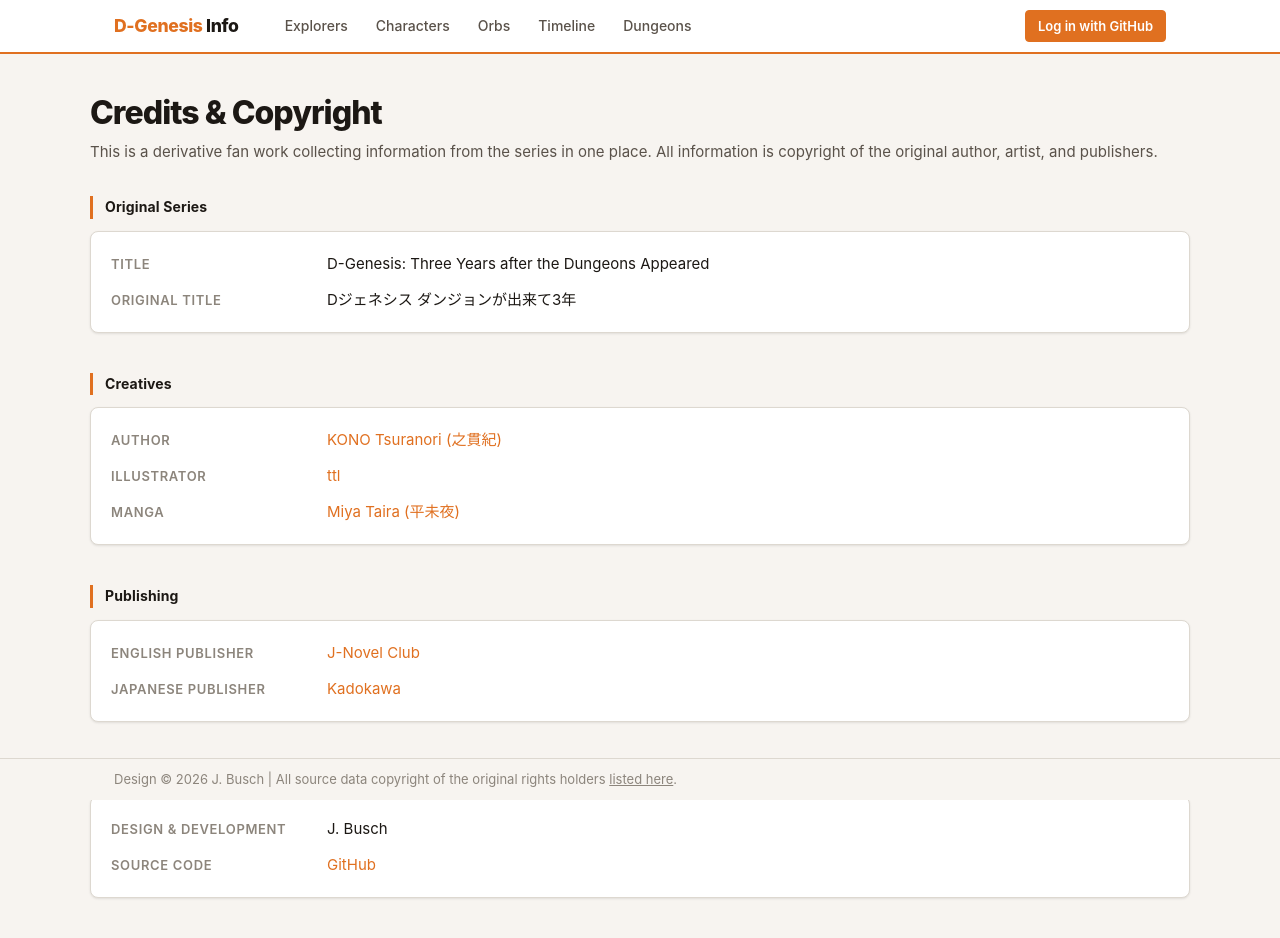
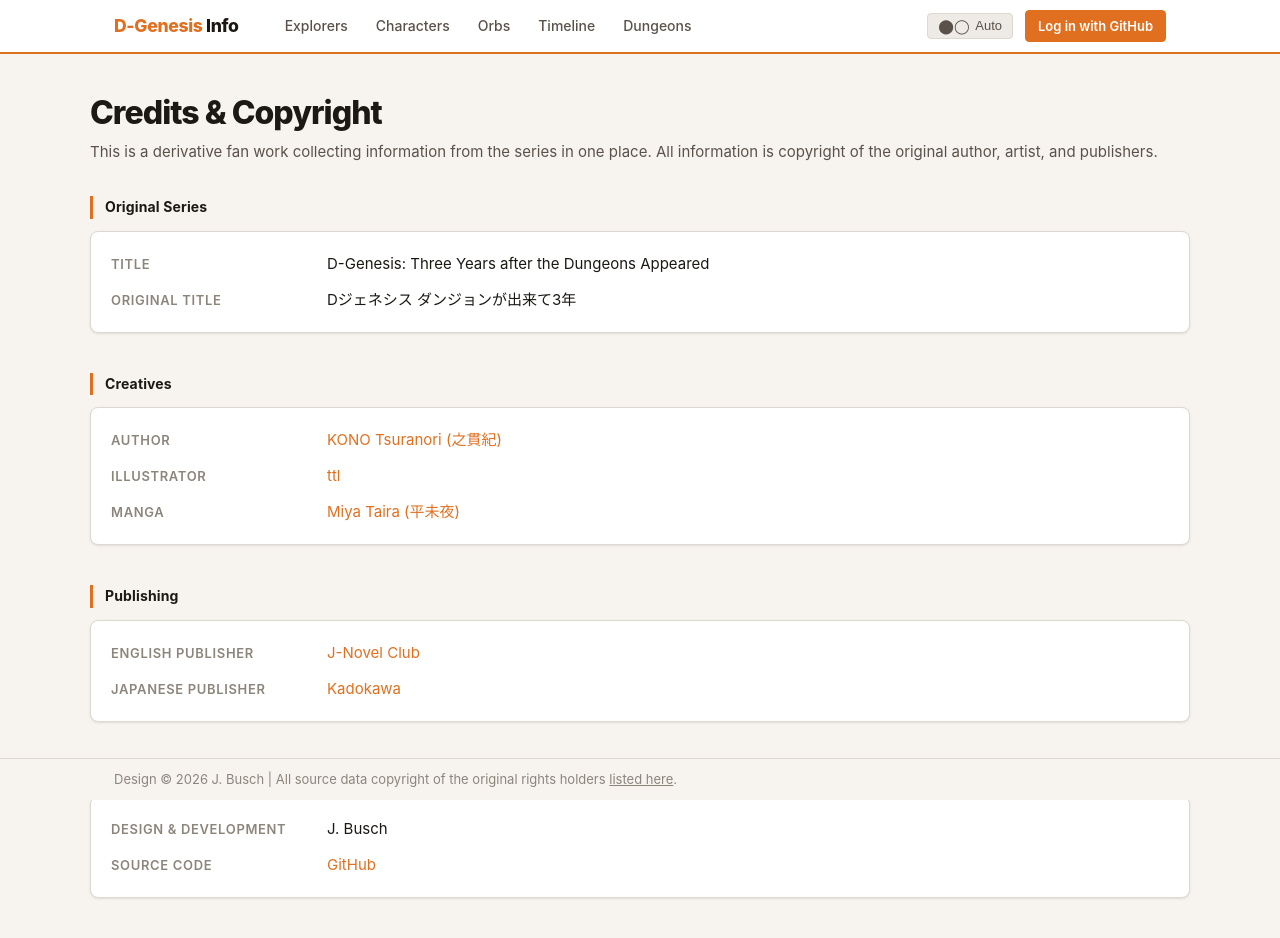
Before and after one commit to sorvani/dgenesisinfo, a SvelteKit app in the folder web/: page /credits in a window 1280 px wide. Shown: the top 938 px of the page. Built offline with nearby package versions, Linux system fonts and the light colour scheme.

Commit message:
feat: dark/light/auto theme toggle with no-FOUC inline script

```diff
--- a/web/src/app.css
+++ b/web/src/app.css
@@ -44,6 +44,25 @@
 		--shadow-card: 0 1px 3px rgba(0,0,0,0.4);
 		--shadow-hover: 0 4px 12px rgba(224,112,32,0.2), 0 1px 3px rgba(0,0,0,0.3);
 	}
+}
+
+[data-theme="light"] {
+	--bg:          #f7f4f0;
+	--bg-card:     #ffffff;
+	--bg-subtle:   #eeebe6;
+	--border:      #ddd8d0;
+	--border-soft: #ede9e3;
+
+	--text:        #1c1814;
+	--text-2:      #5a524a;
+	--text-3:      #8c857c;
+
+	--accent:      #e07020;
+	--accent-dark: #b85a14;
+	--accent-bg:   #fdf2ea;
+
+	--shadow-card: 0 1px 3px rgba(0,0,0,0.06), 0 1px 2px rgba(0,0,0,0.04);
+	--shadow-hover: 0 4px 12px rgba(224,112,32,0.15), 0 1px 3px rgba(0,0,0,0.08);
 }
 
 [data-theme="dark"] {
--- a/web/src/app.html
+++ b/web/src/app.html
@@ -3,6 +3,11 @@
 	<head>
 		<meta charset="utf-8" />
 		<meta name="viewport" content="width=device-width, initial-scale=1" />
+		<script>
+			// Apply theme before first paint to prevent flash
+			const t = localStorage.getItem('theme') || 'auto';
+			if (t !== 'auto') document.documentElement.setAttribute('data-theme', t);
+		</script>
 		%sveltekit.head%
 	</head>
 	<body data-sveltekit-preload-data="hover">
--- a/web/src/routes/+layout.svelte
+++ b/web/src/routes/+layout.svelte
@@ -1,8 +1,30 @@
 <script lang="ts">
 	import '../app.css';
+	import { onMount } from 'svelte';
 	import type { LayoutData } from './$types';
 
 	let { data, children }: { data: LayoutData; children: import('svelte').Snippet } = $props();
+
+	type Theme = 'auto' | 'light' | 'dark';
+	let theme = $state<Theme>('auto');
+
+	onMount(() => {
+		theme = (localStorage.getItem('theme') as Theme) || 'auto';
+	});
+
+	function cycleTheme() {
+		const next: Theme = theme === 'auto' ? 'light' : theme === 'light' ? 'dark' : 'auto';
+		theme = next;
+		localStorage.setItem('theme', next);
+		if (next === 'auto') {
+			document.documentElement.removeAttribute('data-theme');
+		} else {
+			document.documentElement.setAttribute('data-theme', next);
+		}
+	}
+
+	const themeLabel: Record<Theme, string> = { auto: 'Auto', light: 'Light', dark: 'Dark' };
+	const themeIcon:  Record<Theme, string> = { auto: '⬤◯', light: '☀︎', dark: '☽' };
 </script>
 
 <nav class="site-nav">
@@ -16,6 +38,10 @@
 			<a href="/dungeons">Dungeons</a>
 		</div>
 		<div class="site-nav__auth">
+			<button class="theme-btn" onclick={cycleTheme} title="Theme: {themeLabel[theme]}">
+				<span class="theme-icon">{themeIcon[theme]}</span>
+				<span class="theme-label">{themeLabel[theme]}</span>
+			</button>
 			{#if data.user}
 				{#if data.user.isAdmin}
 					<a href="/admin" class="btn btn--ghost" style="padding: 0.3rem 0.75rem; font-size: 0.8125rem;">Admin</a>
@@ -43,3 +69,28 @@
 		<a href="/credits">listed here</a>.
 	</div>
 </footer>
+
+<style>
+	.theme-btn {
+		display: inline-flex;
+		align-items: center;
+		gap: 0.35rem;
+		padding: 0.3rem 0.625rem;
+		border: 1px solid var(--border);
+		border-radius: var(--radius);
+		background: var(--bg-subtle);
+		color: var(--text-2);
+		font-size: 0.8125rem;
+		font-weight: 500;
+		cursor: pointer;
+		transition: border-color 0.15s, color 0.15s;
+		line-height: 1;
+	}
+
+	.theme-btn:hover {
+		border-color: var(--accent);
+		color: var(--accent);
+	}
+
+	.theme-icon { font-size: 0.875rem; }
+</style>
```
